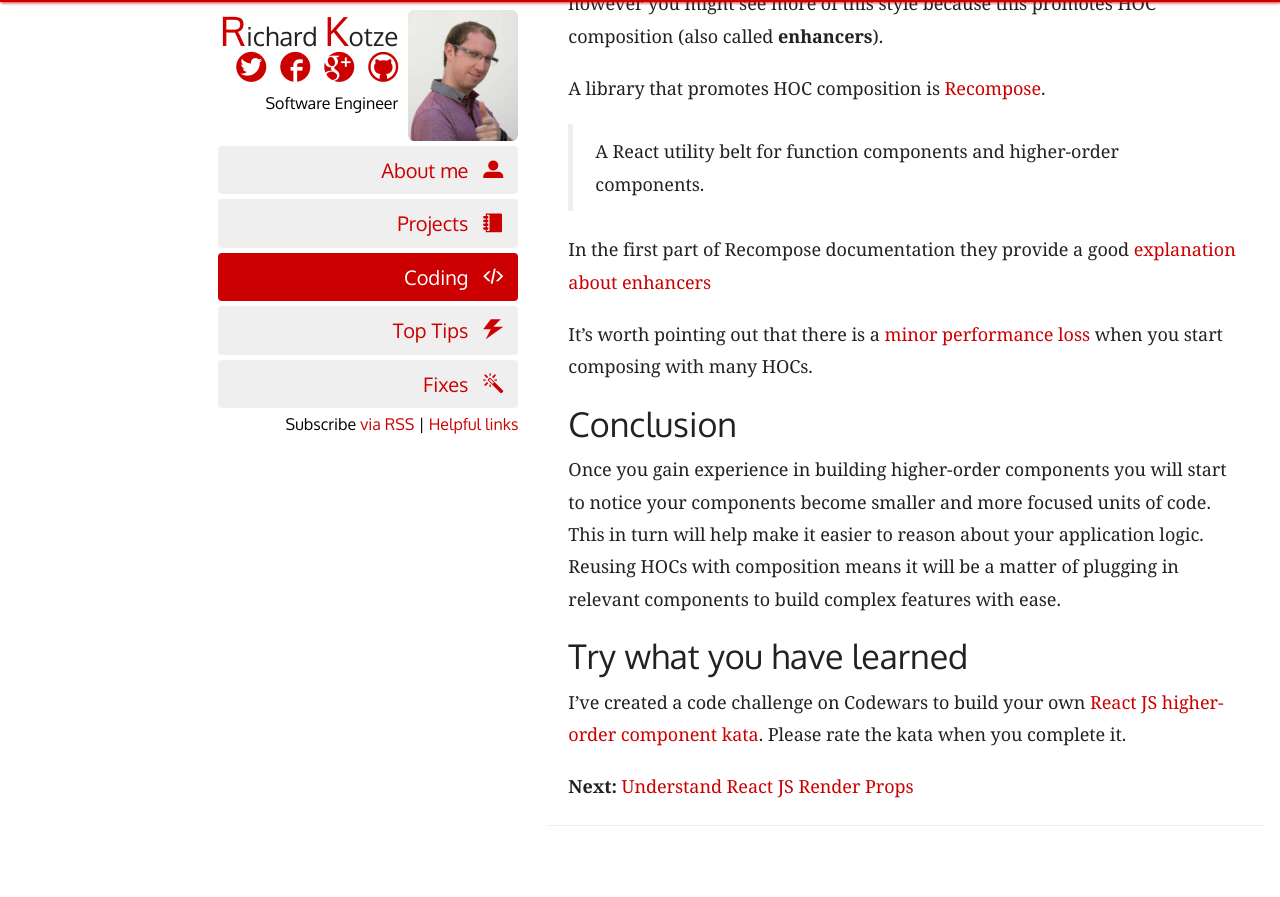
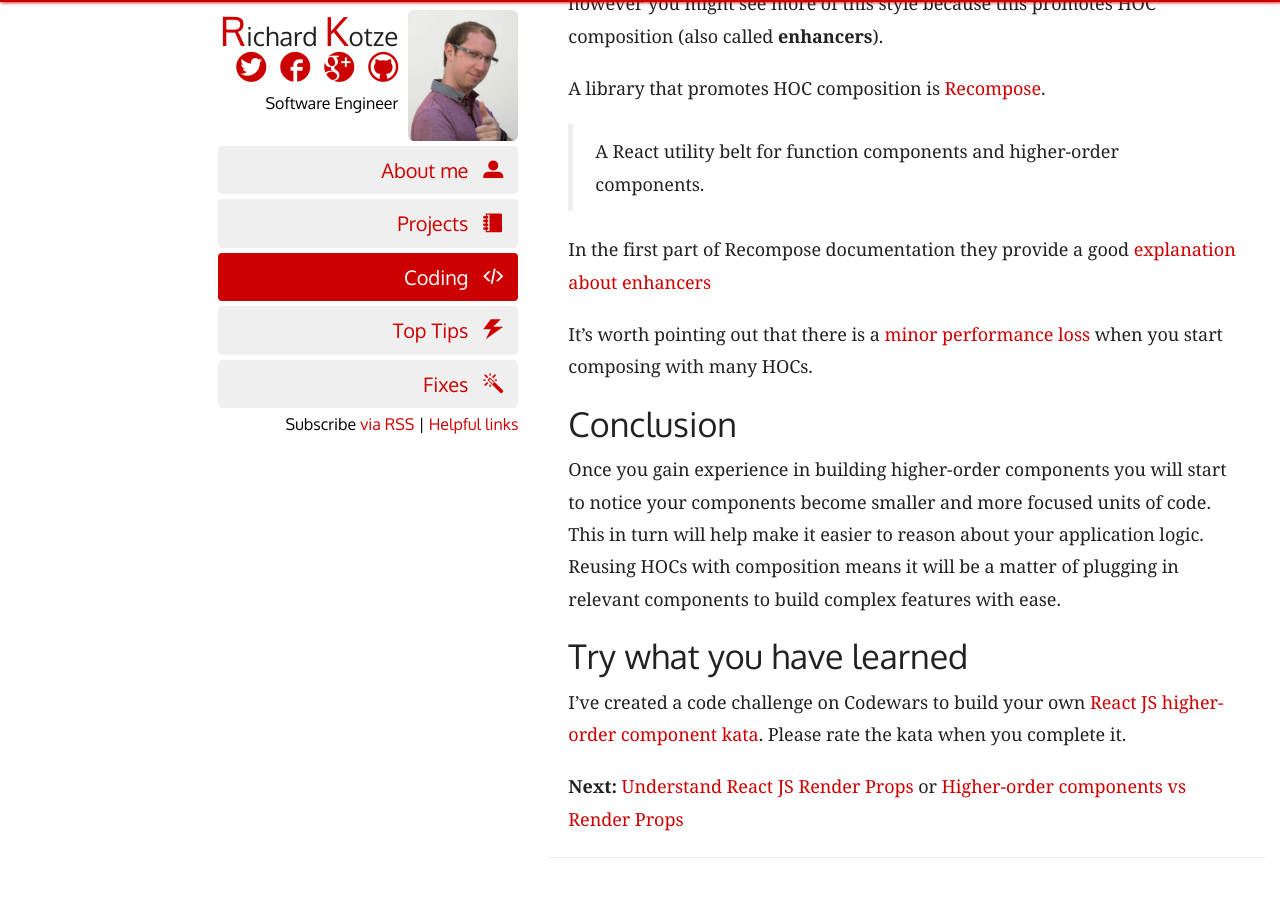
Before and after one commit to rkotze/rkotze.github.io, a Jekyll site: the page built from _posts/2018-01-16-high-order-components.md, in a window 1280 px wide and 900 px high, scrolled down 4627 px. Shown: the top 897 px of the window. Built offline with Jekyll 4.4.1, drawn with Linux system fonts in a browser that asks for light colours; comment, search, counter and statistics services are not loaded; before the commit the page ends 5495 px from its top, so only the background shows below that.

Commit message:
Link to hoc vs render props

```diff
--- a/_posts/2018-01-16-high-order-components.md
+++ b/_posts/2018-01-16-high-order-components.md
@@ -170,4 +170,4 @@
 
 I've created a code challenge on Codewars to build your own [React JS higher-order component kata](https://www.codewars.com/kata/truncate-paragraph-using-higher-order-component-in-react-js). Please rate the kata when you complete it.
 
-**Next:** [Understand React JS Render Props](/coding/understanding-render-props-react-js)
+**Next:** [Understand React JS Render Props](/coding/understanding-render-props-react-js) or [Higher-order components vs Render Props](/coding/hoc-vs-render-props-react)
```
Also changed, not shown: _posts/2018-04-15-render-props-reactjs.md (+2 -0 lines).
